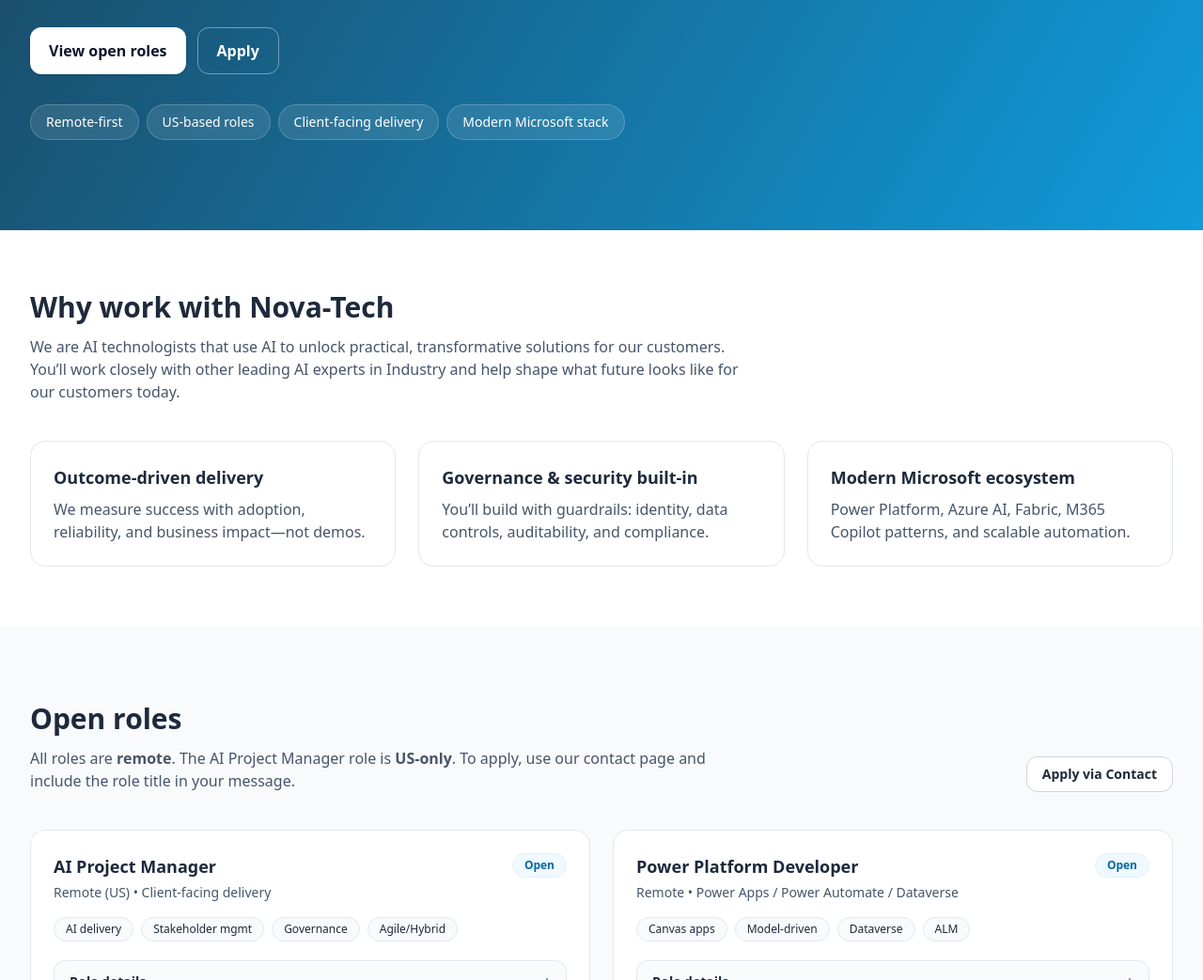
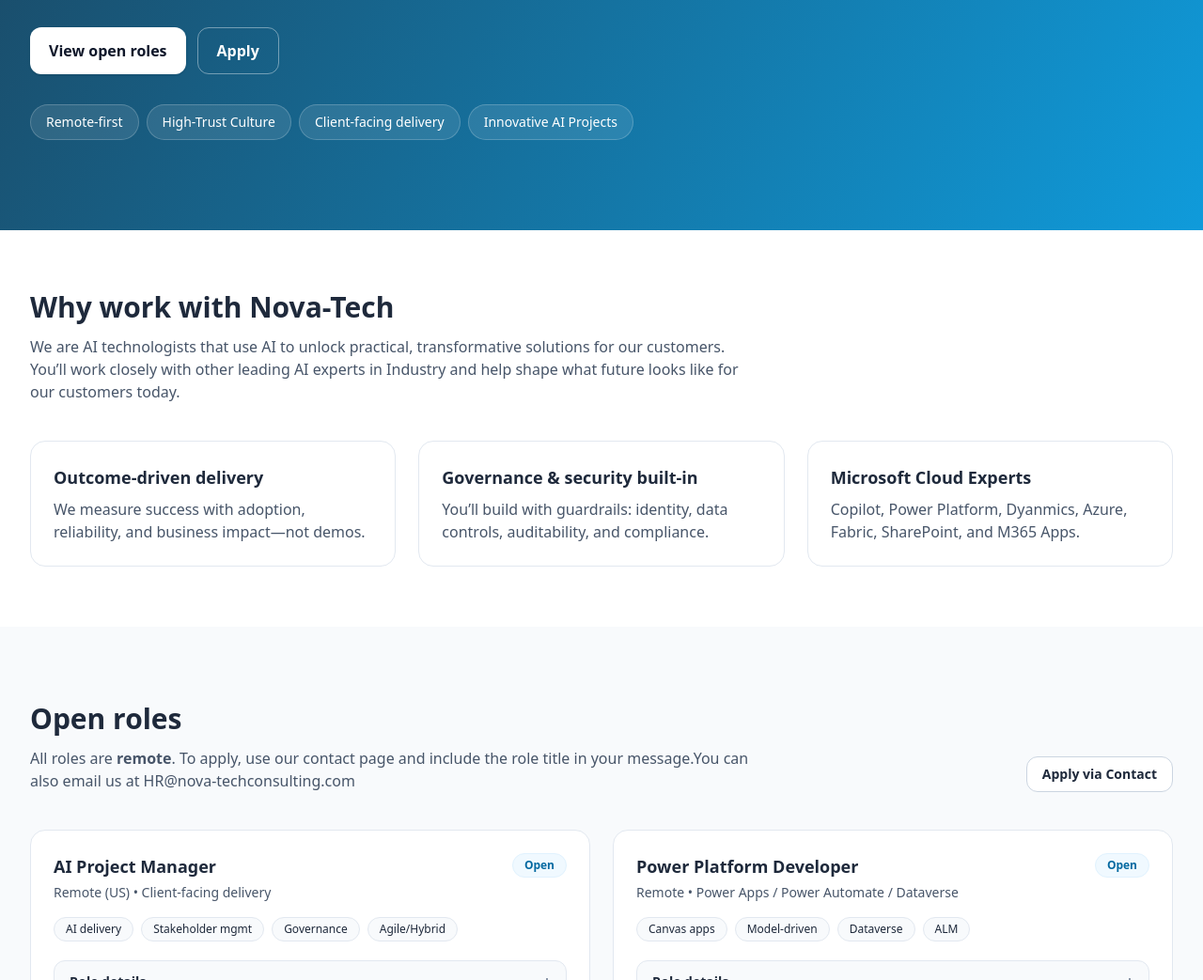
Before and after one commit to Nova-TechConsulting/MyWebsite, a plain HTML site: page careers.html in a window 1280 px wide. Shown: the part 468-1511 px from the top of the page at 94% size. Drawn offline with nearby package versions, Linux system fonts and the light colour scheme.

Commit message:
Update careers.html

```diff
--- a/careers.html
+++ b/careers.html
@@ -76,9 +76,9 @@
 
         <div class="mt-8 flex flex-wrap gap-2 text-sm">
           <span class="inline-flex items-center rounded-full bg-white/10 border border-white/20 px-4 py-2">Remote-first</span>
-          <span class="inline-flex items-center rounded-full bg-white/10 border border-white/20 px-4 py-2">US-based roles</span>
+          <span class="inline-flex items-center rounded-full bg-white/10 border border-white/20 px-4 py-2">High-Trust Culture</span>
           <span class="inline-flex items-center rounded-full bg-white/10 border border-white/20 px-4 py-2">Client-facing delivery</span>
-          <span class="inline-flex items-center rounded-full bg-white/10 border border-white/20 px-4 py-2">Modern Microsoft stack</span>
+          <span class="inline-flex items-center rounded-full bg-white/10 border border-white/20 px-4 py-2">Innovative AI Projects</span>
         </div>
       </div>
     </div>
@@ -105,8 +105,8 @@
           <p class="mt-2 text-slate-600">You’ll build with guardrails: identity, data controls, auditability, and compliance.</p>
         </div>
         <div class="card rounded-2xl border border-slate-200 p-6 bg-white">
-          <h3 class="font-semibold text-lg">Modern Microsoft ecosystem</h3>
-          <p class="mt-2 text-slate-600">Power Platform, Azure AI, Fabric, M365 Copilot patterns, and scalable automation.</p>
+          <h3 class="font-semibold text-lg">Microsoft Cloud Experts</h3>
+          <p class="mt-2 text-slate-600">Copilot, Power Platform, Dyanmics, Azure, Fabric, SharePoint, and M365 Apps.</p>
         </div>
       </div>
     </div>
@@ -119,8 +119,8 @@
         <div class="max-w-3xl">
           <h2 class="text-3xl font-bold">Open roles</h2>
           <p class="mt-3 text-slate-600">
-            All roles are <span class="font-semibold">remote</span>. The AI Project Manager role is <span class="font-semibold">US-only</span>.
-            To apply, use our contact page and include the role title in your message.
+            All roles are <span class="font-semibold">remote</span>.
+            To apply, use our contact page and include the role title in your message.You can also email us at HR@nova-techconsulting.com
           </p>
         </div>
         <a href="contact.html" class="inline-flex items-center justify-center rounded-xl border border-slate-300 px-4 py-2 text-sm font-semibold hover:border-sky-600 hover:text-sky-600 bg-white">
```
